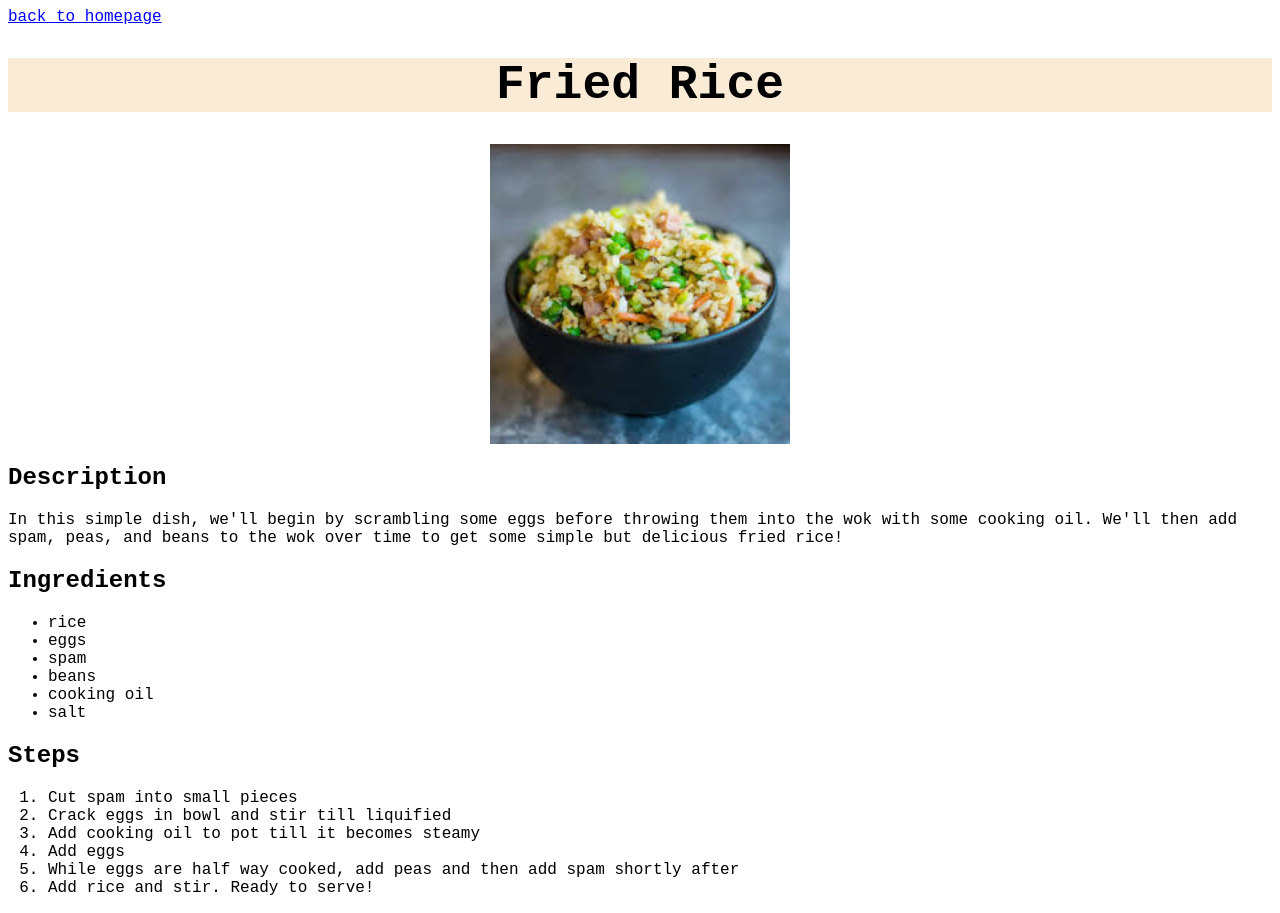
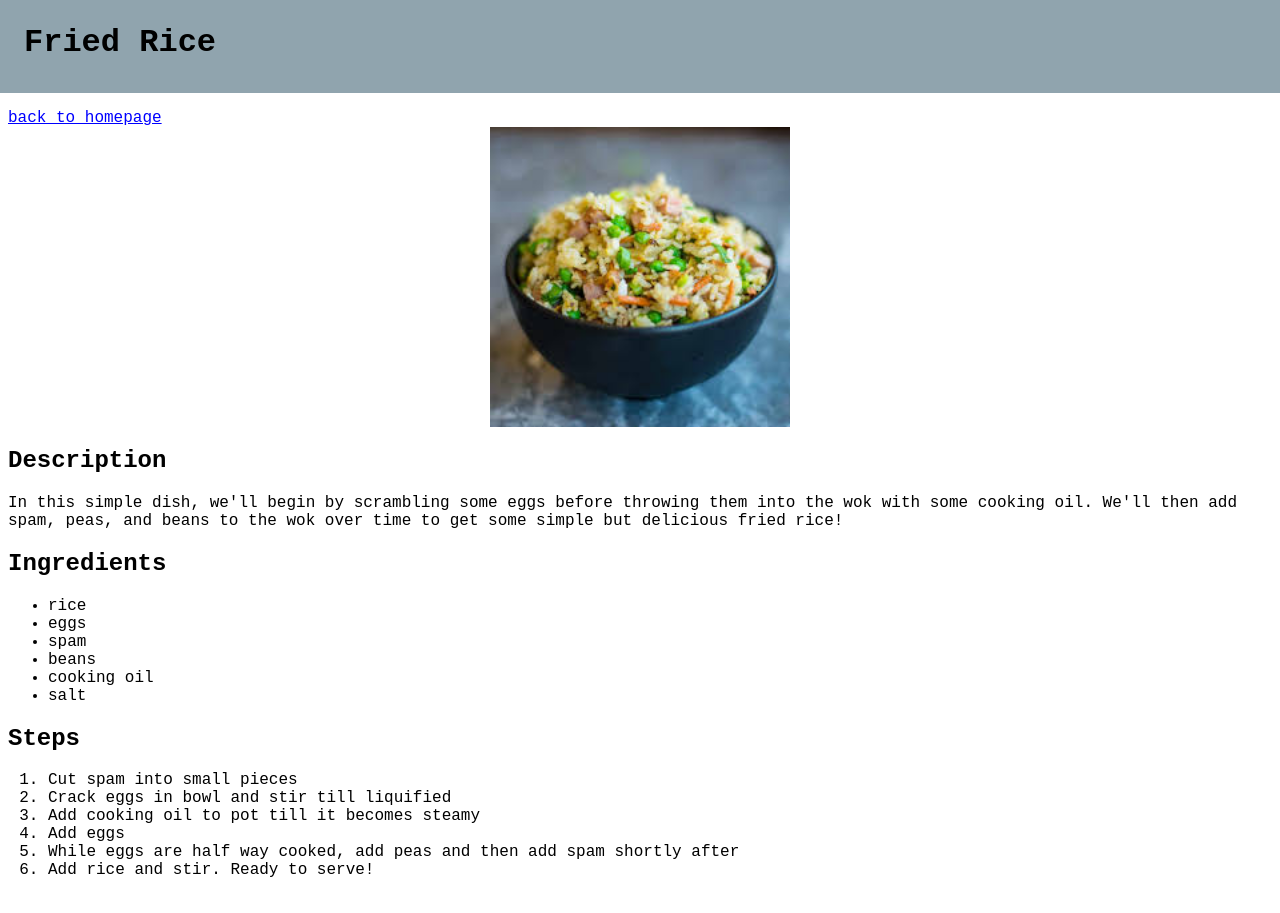
Before and after one commit to pykm05/odin-recipes, a plain HTML site: page recipes/fried-rice.html in a window 1280 px wide. Drawn offline with Linux system fonts and the light colour scheme.

Commit message:
changed banner color and format

```diff
--- a/recipes/fried-rice.html
+++ b/recipes/fried-rice.html
@@ -7,8 +7,8 @@
     <link rel="stylesheet" href="../style.css">
 </head>
 <body>
+    <h1>Fried Rice</h1>
     <a href="../index.html" id="homepage">back to homepage</a>
-    <h1>Fried Rice</h1>
     <img src="../image/fried-rice.jpeg" alt="img of fried rice">
     <h2>Description</h2>
     <p>In this simple dish, we'll begin by scrambling some eggs before throwing them into the wok
--- a/style.css
+++ b/style.css
@@ -5,9 +5,9 @@
 }
 
 h1 {
-    background-color: antiquewhite;
-    text-align: center;
-    font-size: 48px;
+    background: #90a4ae;
+    margin: -1rem -1rem 1rem -1rem;
+    padding: 2rem;
 }
 
 img {
```
Also changed, not shown: recipes/broccoli-pork.html (+1 -1 lines), recipes/spaghetti-meatball.html (+1 -1 lines).
